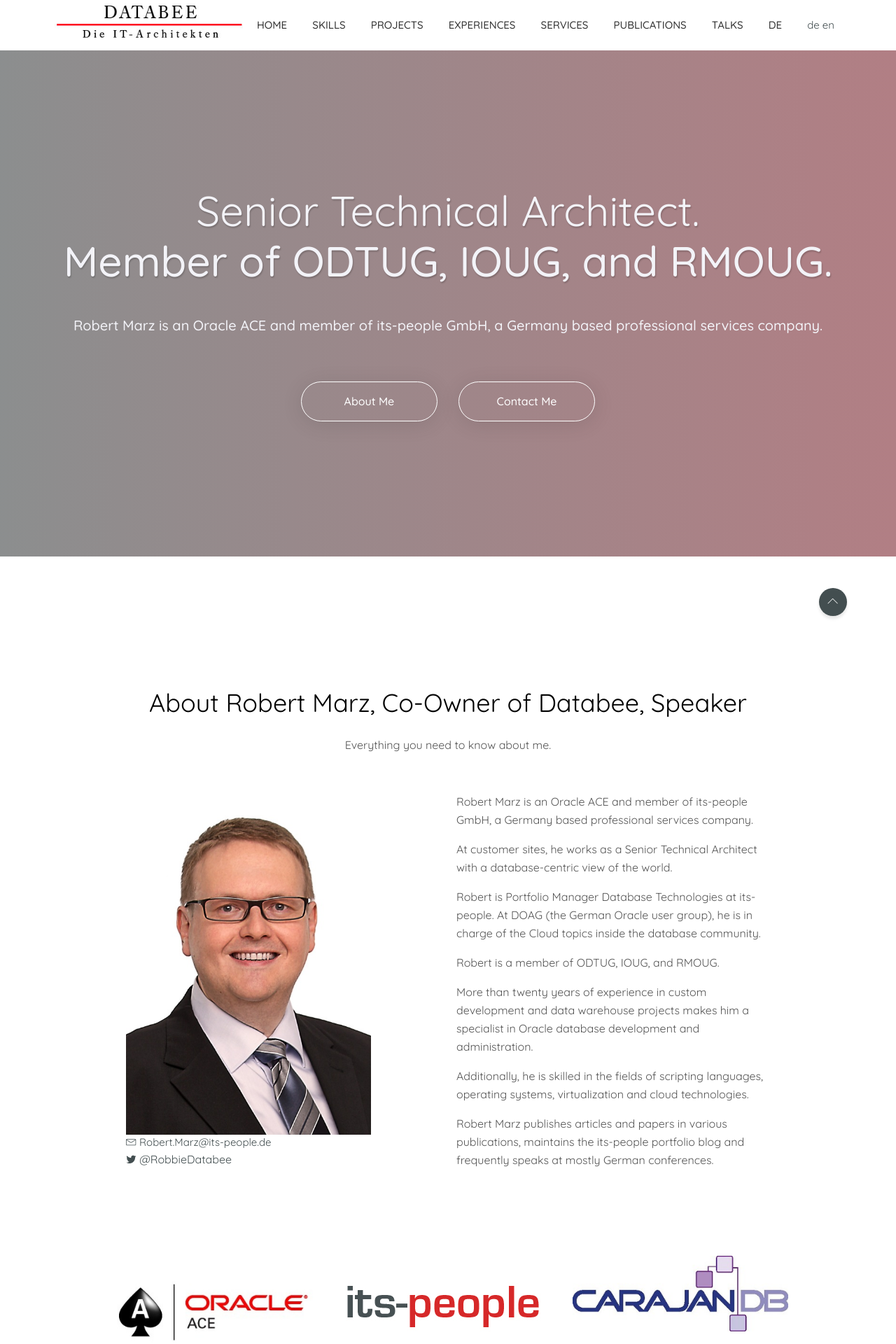
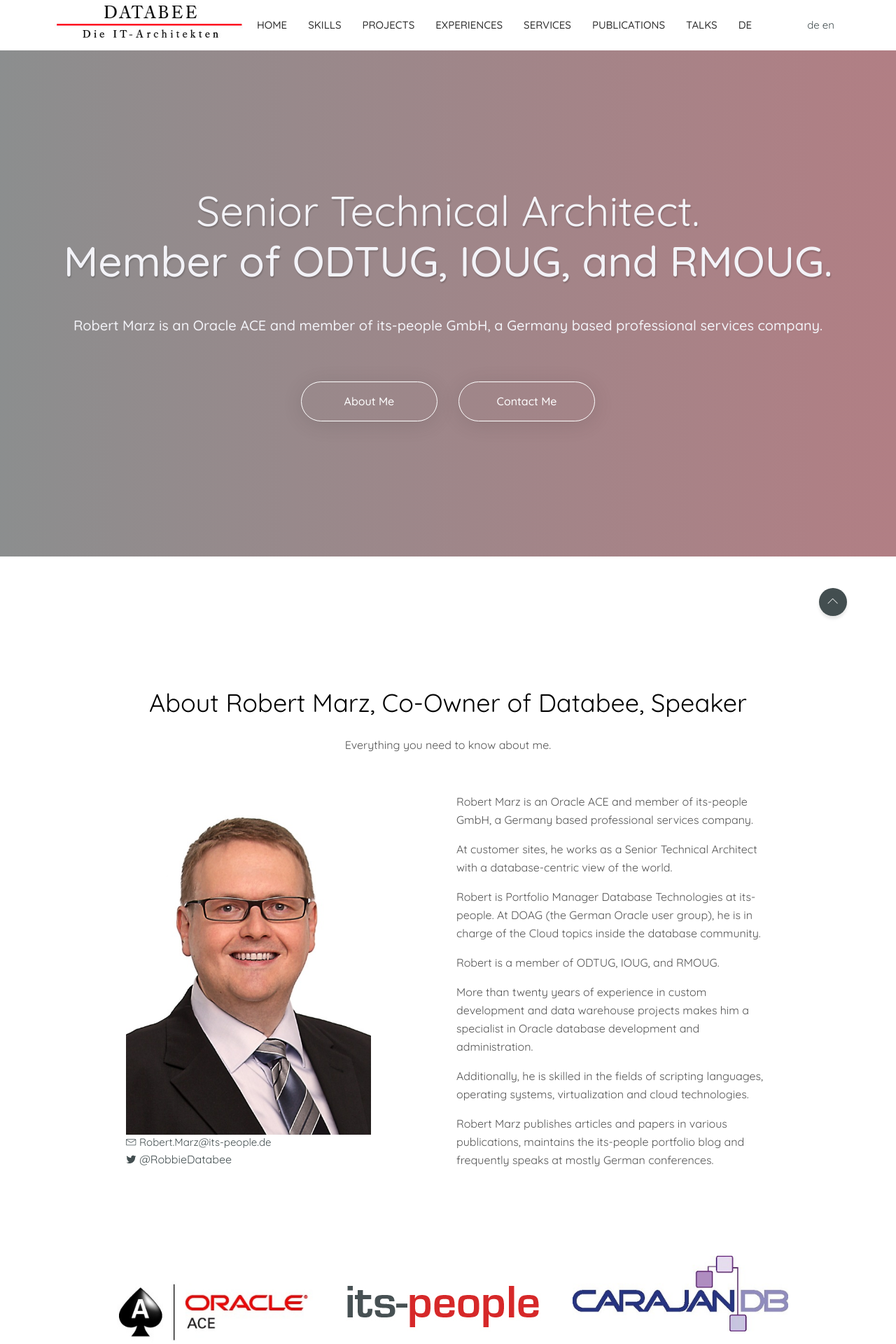
Before and after one commit to LocalSolutionsDev/localsolutions, a Jekyll site: the page built from index.html, in a window 1280 px wide. Shown: the top 1920 px of the page at 70% size. Built offline with Jekyll 4.4.1, drawn with Linux system fonts in a browser that asks for light colours.

Commit message:
menu fixed

```diff
--- a/_includes/menu.html
+++ b/_includes/menu.html
@@ -1,3 +1,5 @@
+<div class="collapse navbar-collapse" id="navbarNav">
+    <ul class="navbar-nav">
     	{% for item in site.data.navigation.languages %}
 		{% if item.language == page.lang %}
 		{% for link in item.links %}
@@ -6,13 +8,11 @@
 		{% else %}
 		{% assign url = link.url | relative_url %}
 		{% endif %}
-<div class="collapse navbar-collapse" id="navbarNav">
-    <ul class="navbar-nav">
 	        <li>
 	            <a href="{{ url }}">{{ link.title }}</a>
 	        </li>
-        </ul>
-    </div>
         {% endfor %}
 		{% endif %}
 		{% endfor %}
+        </ul>
+    </div>
```
Lines whose indentation alone changed are shown as unchanged.
